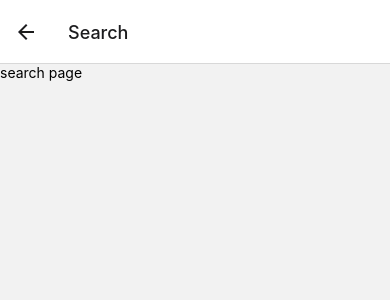
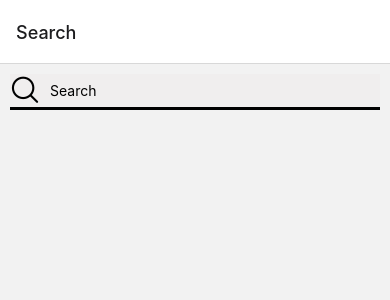
Before and after one commit to yajuj/react-native-food-app, a React Native app: screen /Search in a window 390 px wide. Shown: the top 300 px of the page. Built offline with nearby package versions, Linux system fonts and the light colour scheme.

Commit message:
implement searchbar

```diff
--- a/App.js
+++ b/App.js
@@ -2,19 +2,20 @@ import * as React from 'react';
 import { NavigationContainer } from '@react-navigation/native';
 import { createNativeStackNavigator } from '@react-navigation/native-stack';
 import SearchScreen from './src/screens/SearchScreen';
-import HomeScreen from './src/screens/HomeScreen';
+import { View, StyleSheet } from 'react-native';
 
 const Stack = createNativeStackNavigator();
 
 function App() {
   return (
+
     <NavigationContainer>
       <Stack.Navigator>
-        <Stack.Screen name='Home' component={HomeScreen} />
         <Stack.Screen name="Search" component={SearchScreen} />
       </Stack.Navigator>
     </NavigationContainer>
   );
 }
 
+
 export default App;
--- /dev/null
+++ b/src/components/search-bar.js
@@ -0,0 +1,33 @@
+import React from 'react';
+import { View, StyleSheet, TextInput } from 'react-native';
+import { AntDesign } from '@expo/vector-icons';
+
+const SearchBar = () => {
+  return (
+    <View style={styles.container} >
+      <AntDesign name="search1" size={30} color="black" />
+      <TextInput
+        style={styles.input}
+        placeholder='Search'
+      />
+    </View>
+  )
+}
+
+const styles = StyleSheet.create({
+  input: {
+    flex: 1,
+    marginLeft: 10
+  },
+  container: {
+    backgroundColor: '#f0EEEE',
+    flexDirection: 'row',
+    borderBottomWidth: 3,
+    borderBottomColor: 'black',
+    borderStyle: 'solid',
+    marginHorizontal: 10,
+    marginTop: 10
+  }
+})
+
+export default SearchBar
--- a/src/screens/SearchScreen.js
+++ b/src/screens/SearchScreen.js
@@ -1,16 +1,19 @@
 import React from 'react'
-import { Text, View, StyleSheet } from 'react-native'
+import { View, StyleSheet } from 'react-native'
+import SearchBar from '../components/search-bar'
 
 const SearchScreen = () => {
   return (
-    <View>
-      <Text>search page</Text>
+    <View style={styles.container}>
+      <SearchBar />
     </View>
   )
 }
 
 const styles = StyleSheet.create({
-
+ container: {
+  borderColor: '#fff'
+ }
 })
 
 export default SearchScreen
```
Also changed, not shown: src/components/restaurant-list.js (added).
